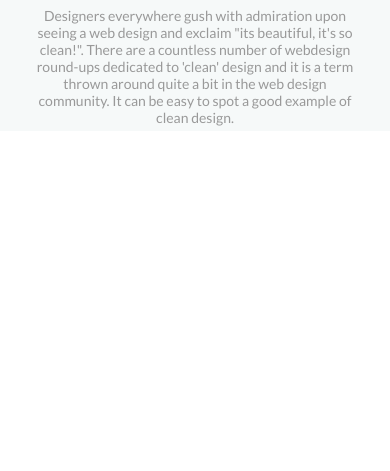
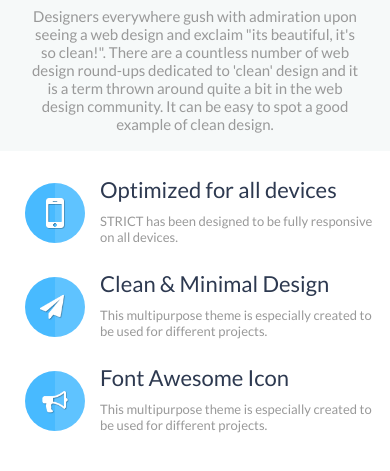
Before and after one commit to kirpun2011/Strict, a website: page index.html in a window 390 px wide. Shown: the part 289-760 px from the top of the page. Drawn offline with Linux system fonts and the light colour scheme.

Commit message:
added features with adaptive

```diff
--- a/index.html
+++ b/index.html
@@ -35,7 +35,35 @@
             <div class="simple__title">
                 <a name="first-link">Simple & pure design.</a>
             </div>
-            <div class="simple__desc">Designers everywhere gush with admiration upon seeing a web design and exclaim "its beautiful, it's so clean!". There are a countless number of webdesign round-ups dedicated to 'clean' design and it is a term thrown around quite a bit in the web design community. It can be easy to spot a good example of clean design.</div>
+            <div class="simple__desc">Designers everywhere gush with admiration upon seeing a web design and exclaim "its beautiful, it's so clean!". There are a countless number of web design round-ups dedicated to 'clean' design and it is a term thrown around quite a bit in the web design community. It can be easy to spot a good example of clean design.</div>
+        </div>
+    </div>
+
+    <div class="feature">
+        <div class="feature_wrapper">
+            <div class="feature__responsive-icon feature_icon-block">
+                <img class="feature__icon" src="images/icon1.png"/>
+                <div class="feature__text">
+                    <p class="feature__title">Optimized for all devices</p>
+                    <p class="feature__desc">STRICT has been designed to be fully responsive on all devices.</p>
+                </div>
+            </div>
+            <div class="feature__clean-icon feature_icon-block">
+                <img class="feature__icon" src="images/icon2.png"/>
+                <div>
+                    <p class="feature__title">Clean & Minimal Design</p>
+                    <p class="feature__desc">This multipurpose theme is especially created
+                        to be used for different projects.</p>
+                </div>
+            </div>
+            <div class="feature__awesome-icon feature_icon-block">
+                <img class="feature__icon" src="images/icon3.png"/>
+                <div>
+                    <p class="feature__title">Font Awesome Icon</p>
+                    <p class="feature__desc">This multipurpose theme is especially created
+                        to be used for different projects.</p>
+                </div>
+            </div>
         </div>
     </div>
 </body>
--- a/less/styles.less
+++ b/less/styles.less
@@ -232,11 +232,15 @@ body, p {
   }
 
   @media (max-width: 768px) {
+    height: 230px;
+  }
+
+  @media (max-width: 425px) {
     height: 210px;
   }
 
-  @media (max-width: 425px) {
-    height: 190px;
+  @media (max-width: 375px) {
+    height: 220px;
   }
 
   &_wrapper {
@@ -264,7 +268,7 @@ body, p {
     }
 
     @media (max-width: 425px) {
-      .text-change(30px, @font-weight, #2d3950);
+      .text-change(30px, @font-weight, @text-color3);
       padding-top: 20px;
       padding-bottom: 10px;
     }
@@ -283,16 +287,129 @@ body, p {
       .text-change(15px, @font-weight, #999999);
     }
 
-    @media (max-width: 425px) {
+    @media (max-width: 375px) {
       .text-change(14px, @font-weight, #999999);
-    }
-
-    @media (max-width: 375px) {
-      .text-change(13px, @font-weight, #999999);
-    }
-
-    @media (max-width: 320px) {
-      .text-change(12px, @font-weight, #999999);
     }
   }
 }
+
+// ОСОБЕННОСТИ (ИКОНКИ)
+.feature {
+  background-color: #fff;
+  height: 340px;
+
+  @media (max-width: 950px) {
+    height: 580px;
+  }
+
+  @media (max-width: 768px) {
+    height: 440px;
+  }
+
+  @media (max-width: 634px) {
+    height: 340px;
+  }
+
+  @media (max-width: 425px) {
+    height: 310px;
+  }
+
+  @media (max-width: 320px) {
+    height: 390px;
+  }
+
+  &_wrapper {
+    max-width: 1100px;
+    margin: 0 auto;
+    display: flex;
+    flex-direction: row;
+    justify-content: space-around;
+    padding-left: 15px;
+    padding-right: 15px;
+
+    @media (max-width: 1024px) {
+      flex-wrap: wrap;
+    }
+  }
+
+  &_icon-block {
+    text-align: center;
+
+    @media (max-width: 634px) {
+      display: flex;
+      flex-direction: row;
+      margin-top: 30px;
+      text-align: left;
+    }
+
+    @media (max-width: 425px) {
+      margin-top: 25px;
+      margin-left: 10px;
+    }
+  }
+
+  &__icon {
+    width: 100px;
+    height: 100px;
+    margin-top: 60px;
+    margin-bottom: 25px;
+
+    @media (max-width: 768px) {
+      width: 80px;
+      height: 80px;
+      margin-top: 40px;
+      margin-bottom: 10px;
+    }
+
+    @media (max-width: 634px) {
+      margin: 0;
+      width: 70px;
+      height: 70px;
+      border-radius: 100%;
+      margin-top: 4px;
+      margin-right: 15px;
+    }
+
+    @media (max-width: 425px) {
+      width: 60px;
+      height: 60px;
+      margin-top: 7px;
+    }
+  }
+
+  &__responsive-icon {
+    max-width: 260px;
+    margin-right: 15px;
+
+    @media (max-width: 634px) {
+      margin-right: 0;
+      max-width: 350px;
+    }
+  }
+
+  &__clean-icon {
+    margin-right: 15px;
+  }
+
+  &__clean-icon, &__awesome-icon {
+    max-width: 315px;
+
+    @media (max-width: 634px) {
+      margin-right: 0;
+      max-width: 350px;
+    }
+  }
+
+  &__title {
+    .text-change(22px, @font-weight, @text-color3);
+    margin-bottom: 10px;
+  }
+
+  &__desc {
+    .text-change(15px, @font-weight, @text-color4);
+
+    @media (max-width: 425px) {
+      .text-change(13px, @font-weight, @text-color4);
+    }
+  }
+}
--- a/less/variables.less
+++ b/less/variables.less
@@ -1,4 +1,6 @@
 @bg-color: #f6f9f9;
 @text-color1: #fff;
 @text-color2: #000;
+@text-color3: #2d3950;
+@text-color4: #999999;
 @font-weight: regular;
```
Also changed, not shown: css/styles.css.
